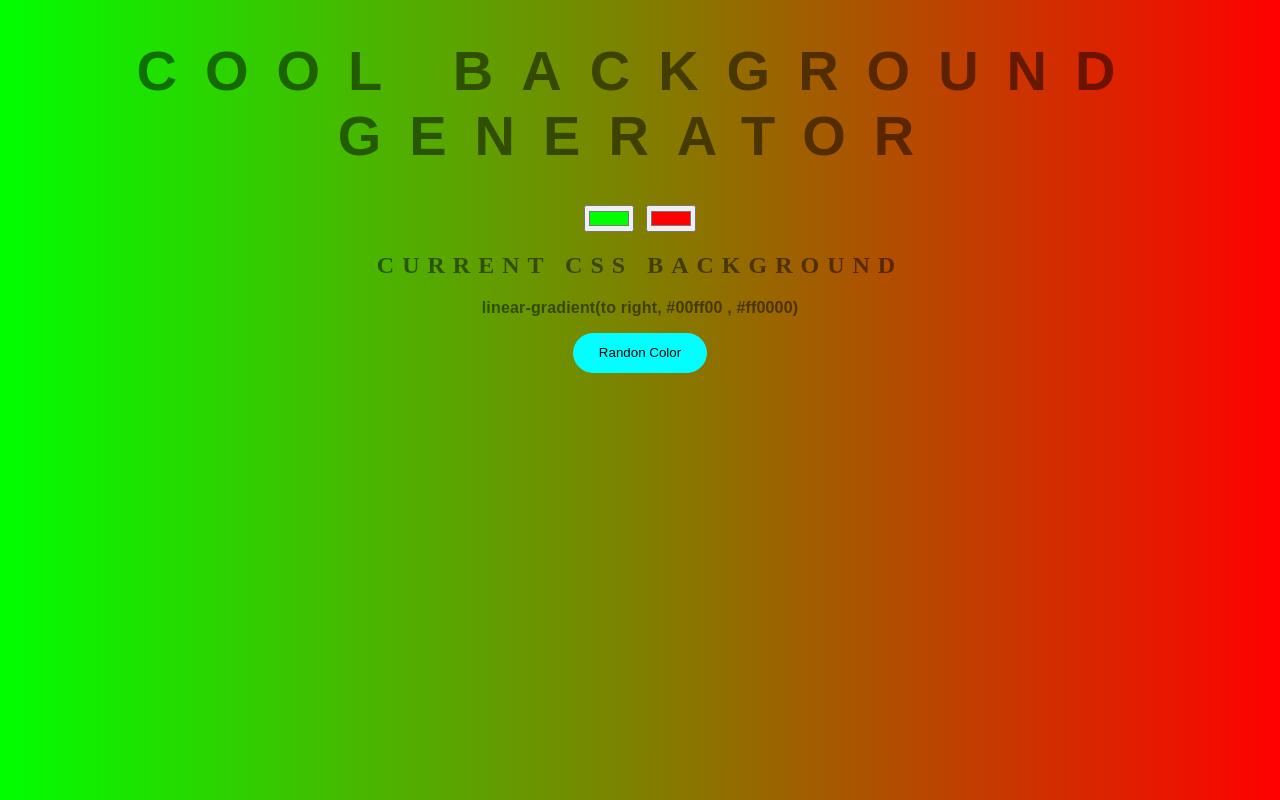
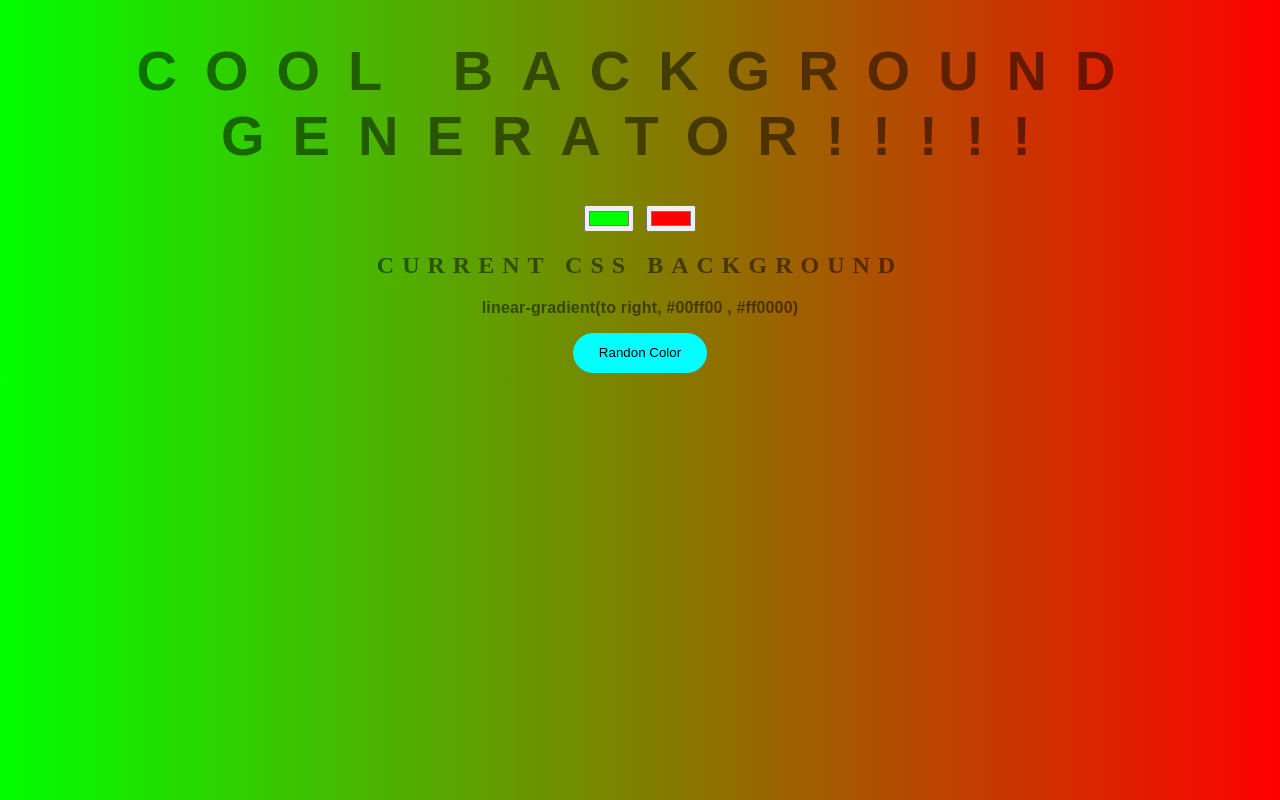
Before and after one commit to Manipandian/Background-Generator, a plain HTML site: page index.html in a window 1280 px wide. Drawn offline with Linux system fonts and the light colour scheme.

Commit message:
And exclamation

```diff
--- a/index.html
+++ b/index.html
@@ -5,7 +5,7 @@
 	<link rel="stylesheet" type="text/css" href="style.css">
 </head>
 <body id="gradient">
-	<h1>Cool Background Generator</h1>
+	<h1>Cool Background Generator!!!!!</h1>
 	<input class="color1" type="color" name="color1" value="#00ff00">
 	<input class="color2" type="color" name="color2" value="#ff0000">
 	<h2>Current CSS Background</h2>
```
